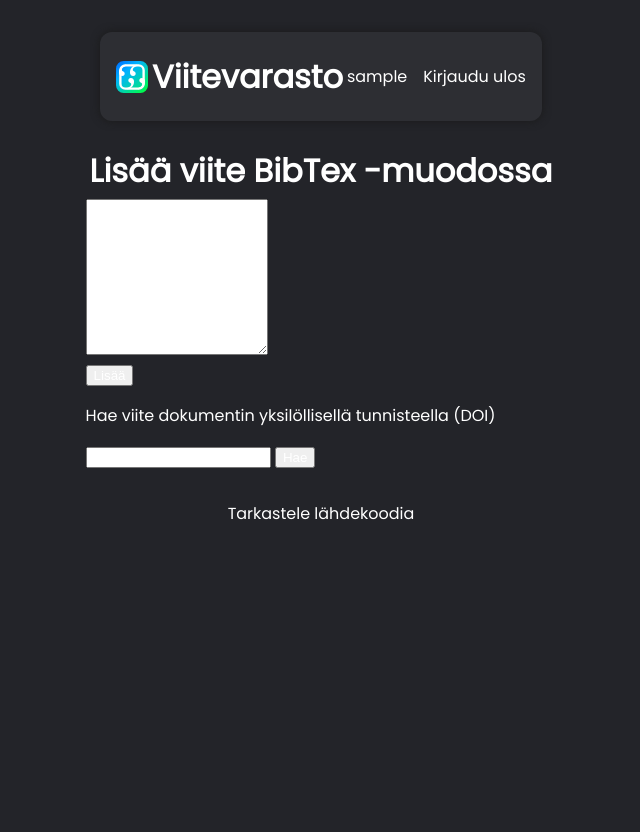
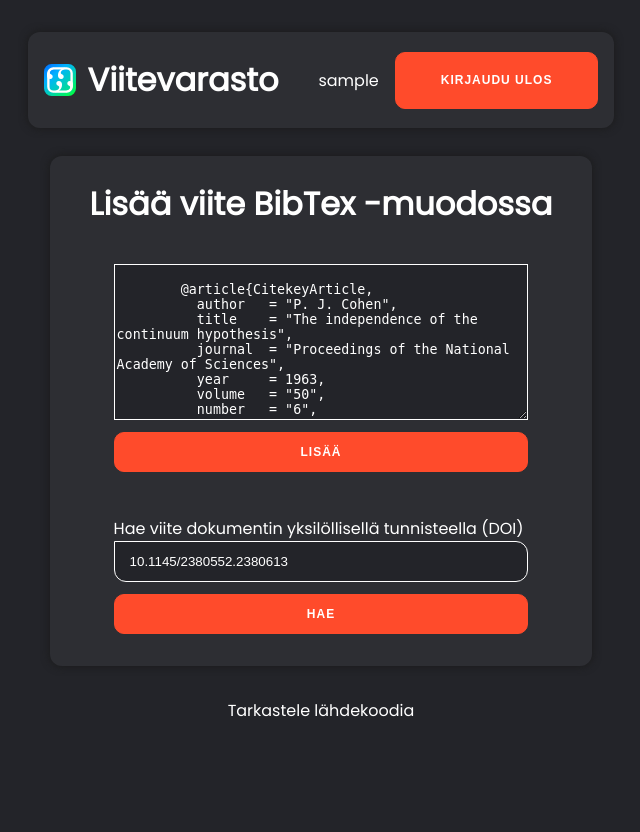
Before and after one commit to perttukangas/ohtu-mini, a Flask app: page /addbib in a window 1280 px wide. Shown: the whole page, without its empty margins (319-959 px from the left). Run offline with Flask 2, Linux system fonts and the light colour scheme; the visitor is signed in with stand-in values (Sample User, id 1).

Commit message:
fix: login styling, add: index styling

```diff
--- a/static/css/global.css
+++ b/static/css/global.css
@@ -23,13 +23,13 @@ body {
 }
 
 h1 {
-  margin: 4px;
+  margin: 8px;
 }
 h2 {
-  margin: 3px;
+  margin: 6px;
 }
 h3 {
-  margin: 2px;
+  margin: 4px;
 }
 
 footer {
@@ -43,6 +43,7 @@ footer {
 .login,
 .container,
 .add-form,
+.add-bib,
 .card {
   border-radius: 12px;
   background-color: var(--bg-front);
@@ -54,6 +55,7 @@ footer {
   padding: 16px;
   border-radius: 12px;
   display: flex;
+  gap: 32px;
   justify-content: space-between;
   align-items: center;
 }
@@ -61,6 +63,7 @@ footer {
 .header a {
   display: flex;
   align-items: center;
+  gap: 4px;
 }
 
 .user {
@@ -69,18 +72,40 @@ footer {
 }
 
 .reference {
+  display: flex;
+  flex-direction: column;
+  gap: 8px;
   border-radius: 16px;
   margin-top: 12px;
   padding: 16px;
 }
 
+.ref-id {
+  background-color: var(--primary);
+  padding: 2px;
+  border-radius: 6px;
+}
+
+.index {
+  max-width: 768px;
+}
+
 ul {
   list-style: none;
+  padding-left: 0;
+}
+
+details div {
+  background-color: var(--bg-back);
+  padding: 8px;
+  border-radius: 8px;
+  margin-top: 2px;
 }
 
 summary {
   cursor: pointer;
-  list-style: none;
+  user-select: none;
+  -webkit-user-select: none;
 }
 
 a {
@@ -151,8 +176,27 @@ button.ghost {
   padding: 16px 32px;
 }
 
+.add-bib {
+  display: flex;
+  flex-direction: column;
+  gap: 12px;
+  padding: 16px 32px;
+}
+
+.add-bib-form {
+  display: flex;
+  flex-direction: column;
+  gap: 12px;
+  padding: 16px 32px;
+}
+
 .error-message {
   color: var(--primary);
+}
+
+textarea {
+  background-color: var(--bg-back);
+  border: 1px solid white;
 }
 
 /* Poppins -fonttimäärittelyt */
--- a/static/css/login.css
+++ b/static/css/login.css
@@ -8,24 +8,29 @@
   padding: 96px 84px;
 }
 
+#toRegisterForm {
+  width: 100%;
+  text-align: center;
+  height: 125%;
+}
+
 .sign-in-container,
 .sign-up-container {
   display: flex;
   flex-direction: column;
   align-items: center;
-  justify-content: center;
   transition: transform 0.4s ease-in-out;
 }
 
 .sign-in-container {
-  transform: translateY(-25%);
+  transform: translateY(-15%);
 }
 
 .sign-up-container {
   position: absolute;
   width: 200%;
   background-color: var(--bg-highlight);
-  transform: translateY(67%);
+  transform: translateY(63%);
 }
 
 .sign-in-form,
@@ -48,11 +53,11 @@
 }
 
 .container.sign-up-active .sign-in-container {
-  transform: translateY(-37%);
+  transform: translateY(-36%);
 }
 
 .container.sign-up-active .sign-up-container {
-  transform: translateY(0%);
+  transform: translateY(-6.5%);
 }
 
 .container.sign-up-active .sign-in-form {
--- a/templates/addbib.html
+++ b/templates/addbib.html
@@ -1,7 +1,8 @@
 {% extends "layout.html" %} {% block content %} {% if session.user_id %}
 
+<div class="add-bib">
   <h1>Lisää viite BibTex -muodossa</h1>
-<form action="/addbibdb" method="POST">
+  <form class="add-bib-form" action="/addbibdb" method="POST">
     <textarea id="addbib" name="addbib" rows="10">
       {% if fetchedbib %}
         {{ fetchedbib }}
@@ -17,14 +18,18 @@
         }
       {% endif %}
     </textarea>
-  <br />
-  <input type="submit" value="Lisää" />
+
+    <button>Lisää</button>
   </form>
 
-<form action="finddoi" method="POST">
-  <p>Hae viite dokumentin yksilöllisellä tunnisteella (DOI)</p>
+  <form class="add-bib-form" action="finddoi" method="POST">
+    <div class="group">
+      <label> Hae viite dokumentin yksilöllisellä tunnisteella (DOI) </label>
       <input type="text" name="doi" value="10.1145/2380552.2380613" />
-  <input type="submit" value="Hae" />
+    </div>
+
+    <button>Hae</button>
   </form>
+</div>
 
 {% endif %} {% endblock %}
--- a/templates/layout.html
+++ b/templates/layout.html
@@ -39,16 +39,20 @@
 
       <div class="user">
         <p>{{ session.user_username }}</p>
-        <a href="/logout">Kirjaudu ulos</a>
+        <button onclick="location.href = '/logout'">Kirjaudu ulos</button>
       </div>
     </header>
 
     {% else %}
+
     <!-- Kirjautumissivu -->
     <div class="container" id="container">
       <!-- Kirjautuminen -->
       <div class="sign-in-container">
-        <h1 id="toLoginForm">Kirjautuminen</h1>
+        <div id="toLoginForm">
+          <h1>Kirjautuminen</h1>
+        </div>
+
         <form class="sign-in-form" action="/login" method="post">
           <div class="group">
             <label>Käyttäjänimi</label>
@@ -65,7 +69,10 @@
       </div>
       <!-- Rekisteröityminen -->
       <div class="sign-up-container">
-        <h1 id="toRegisterForm">Rekisteröityminen</h1>
+        <div id="toRegisterForm">
+          <h1>Rekisteröityminen</h1>
+        </div>
+
         <form class="sign-up-form" action="/register" method="POST">
           <div class="group">
             <label>Käyttäjänimi</label>
```
Also changed, not shown: templates/index.html (+28 -11 lines). Lines whose indentation alone changed are shown as unchanged.
